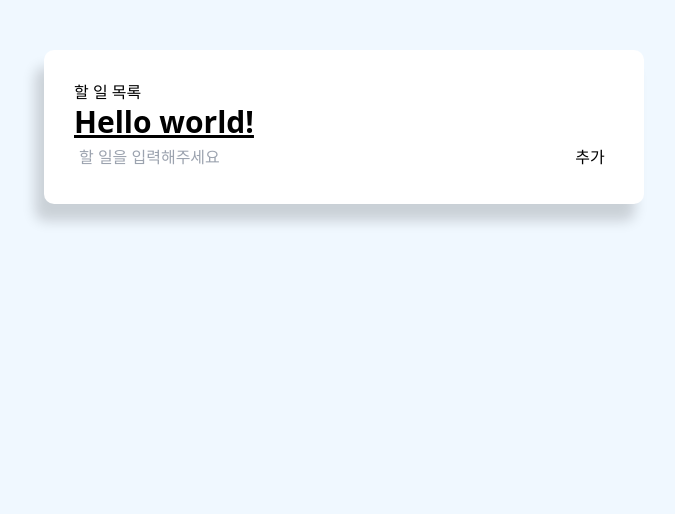
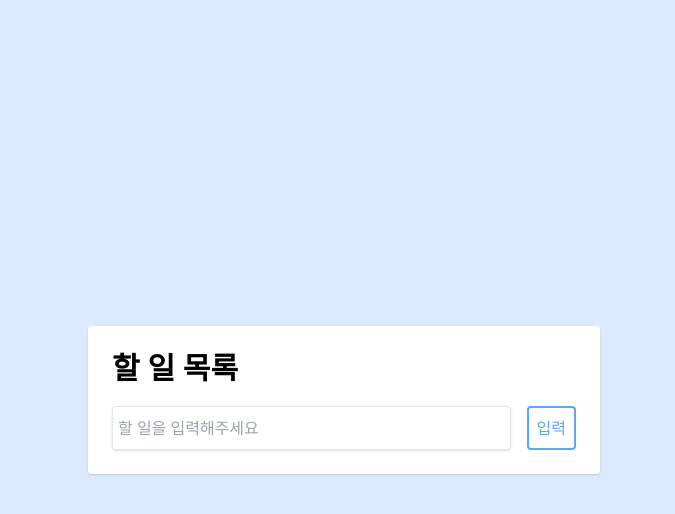
Before and after one commit to jirung0227/inflearn-warmingup-club-fe, a React (Create React App) app in the folder lesson/section4/react-todo-app/: page / in a window 1280 px wide. Shown: the top 514 px of the page, without its empty margins (296-971 px from the left). Built offline with nearby package versions, Linux system fonts and the light colour scheme.

Commit message:
feat : TailwindCss로 Todo 앱 스타일링

```diff
--- a/lesson/section4/react-todo-app/src/App.js
+++ b/lesson/section4/react-todo-app/src/App.js
@@ -19,11 +19,10 @@
   };
 
   return (
-    <div className='container'>
-      <div className='todoBlock'>
-        <div className='title'>
-          <h1>할 일 목록</h1>
-          <h1 class='text-3xl font-bold underline'>Hello world!</h1>
+    <div className='flex items-center justify-center w-screen h-screen bg-blue-100'>
+      <div className='w-full p-6 m-4 bg-white rounded shadow lg:w-3/4 lg:max-w-lg'>
+        <div className='flex justify-between mb-3'>
+          <h1 class='text-3xl font-bold '>할 일 목록</h1>
         </div>
         <List todoData={todoData} setTodoData={setTodoData} />
         <Form value={value} setValue={setValue} handleSubmit={handleSubmit} />
--- a/lesson/section4/react-todo-app/src/components/Form.js
+++ b/lesson/section4/react-todo-app/src/components/Form.js
@@ -6,11 +6,11 @@
   };
 
   return (
-    <div>
-      <form style={{ display: "flex" }} onSubmit={(e) => handleSubmit(e)}>
+    <form className='flex pt-2' onSubmit={(e) => handleSubmit(e)}>
       <input
         type='text'
         name='value'
+        className='w-full px-3 py-2 mr-4 text-gray-500 border rounded shadow'
         style={{ flex: "10", padding: "5px" }}
         placeholder='할 일을 입력해주세요'
         value={value}
@@ -18,11 +18,9 @@
       />
       <input
         type='submit'
-          value='추가'
-          className='btn'
-          style={{ flex: "1" }}
+        value='입력'
+        className='p-2 text-blue-400 border-2 border-blue-400 rounded hover:text-white hover:bg-blue-200'
       />
     </form>
-    </div>
   );
 };
--- a/lesson/section4/react-todo-app/src/components/List.js
+++ b/lesson/section4/react-todo-app/src/components/List.js
@@ -1,23 +1,6 @@
 import React from "react";
 
 export const List = ({ todoData, setTodoData }) => {
-  const btnStyle = {
-    color: "#fff",
-    border: "none",
-    padding: "5px 9px",
-    borderRadius: "50%",
-    cursor: "pointer",
-    float: "right",
-  };
-
-  const listStyle = (completed) => {
-    return {
-      padding: "10px",
-      borderBottom: "1px #ccc dotted",
-      textDecoration: completed ? "line-through" : "none",
-    };
-  };
-
   const handleClick = (id) => {
     const newTodoData = todoData.filter((data) => data.id !== id);
     setTodoData(newTodoData);
@@ -36,18 +19,27 @@
   return (
     <div>
       {todoData.map((data) => (
-        <div style={listStyle(data.completed)} key={data.id}>
-          <p>
+        <div key={data.id}>
+          <div className='flex items-center justify-between w-full px-4 py-1 my-2 text-gray-600 bg-gray-100 border rounded'>
+            <div className='items-center'>
               <input
                 type='checkbox'
                 defaultChecked={false}
                 onChange={() => handleCompleChange(data.id)}
               />
+              <span className={data.completed ? "line-through" : undefined}>
+                {" "}
                 {data.title}
-            <button style={btnStyle} onClick={() => handleClick(data.id)}>
+              </span>
+            </div>
+
+            <button
+              className='px-4 py-2 float-right'
+              onClick={() => handleClick(data.id)}
+            >
               x
             </button>
-          </p>
+          </div>
         </div>
       ))}
     </div>
```
Lines whose indentation alone changed are shown as unchanged.
